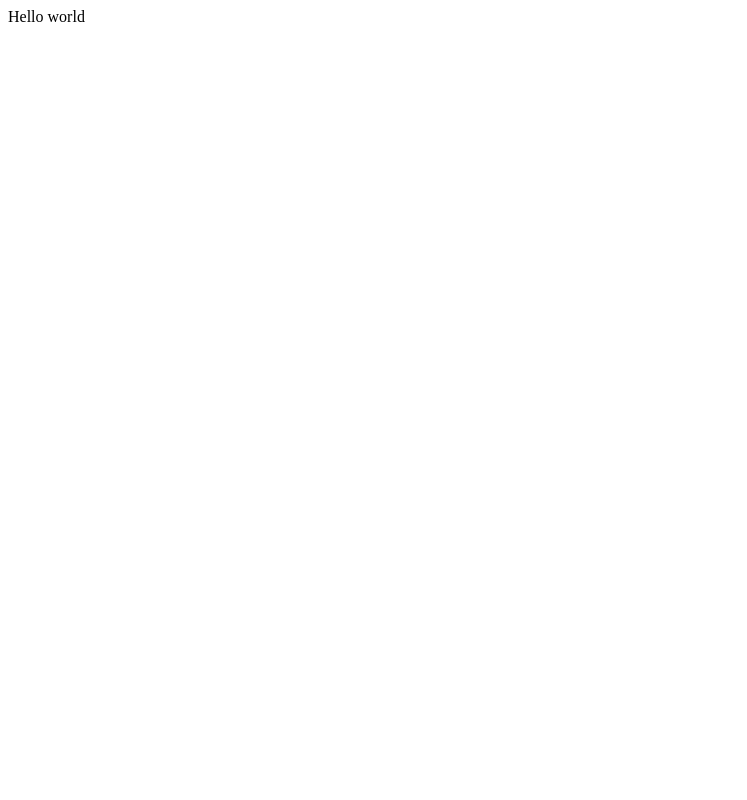
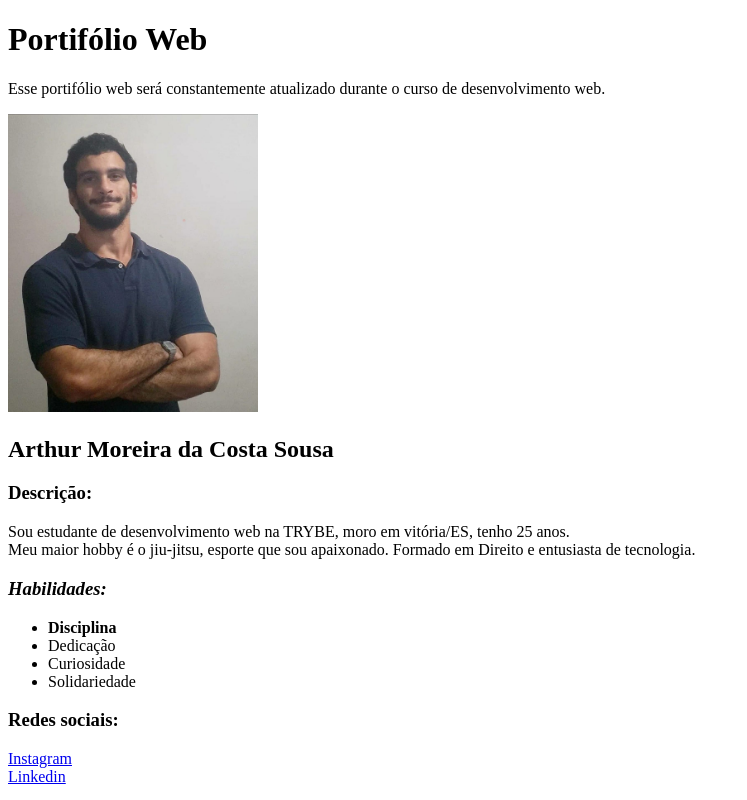
Before and after one commit to ArthurMCS/ArthurMCS.github.io, a plain HTML site: page index.html in a window 1280 px wide. Shown: the whole page, without its empty margins (0-747 px from the left). Drawn offline with Linux system fonts and the light colour scheme.

Commit message:
Adiciona o início do portfólio

```diff
--- a/index.html
+++ b/index.html
@@ -1 +1,39 @@
-Hello world
+
+<!DOCTYPE html>
+<html lang="pt-br">
+<head>
+    <meta charset="UTF-8">
+
+    <title>PORTFÓLIO WEB - ARTHUR MOREIRA</title>
+
+</head>
+<body>
+    <div>
+        <h1>Portifólio Web</h1>
+        <p>Esse portifólio web será constantemente atualizado durante o curso de desenvolvimento web.</p>
+        <img src="arthurmoreira.jpeg" alt="Arthur Moreira" width="250">
+        <h2>Arthur Moreira da Costa Sousa</h2>
+        <h3><b>Descrição:</b></h3>
+        <p> Sou estudante de desenvolvimento web na TRYBE, moro em vitória/ES, tenho 25 anos.
+            <br> Meu maior hobby é o jiu-jitsu, esporte que sou apaixonado. Formado em Direito e entusiasta de tecnologia.</p>
+    </div>
+
+    <div>
+        <h3><em>Habilidades:</em></h3>
+        <ul>
+            <li><b>Disciplina</b></li>
+            <li>Dedicação</li>
+            <li>Curiosidade</li>
+            <li>Solidariedade</li>
+
+        </ul>
+    </div>
+    <div>
+        <h3>Redes sociais:</h3>
+        <a href="https://www.instagram.com/arthur.moreiracs/" target="_blank">Instagram</a>
+        <br>
+        <a href="https://www.linkedin.com/in/arthurmoreiracostasousa/" target="_blank">Linkedin</a>
+    </div>
+
+</body>
+</html>
```
Also changed, not shown: arthurmoreira.jpeg (added).
